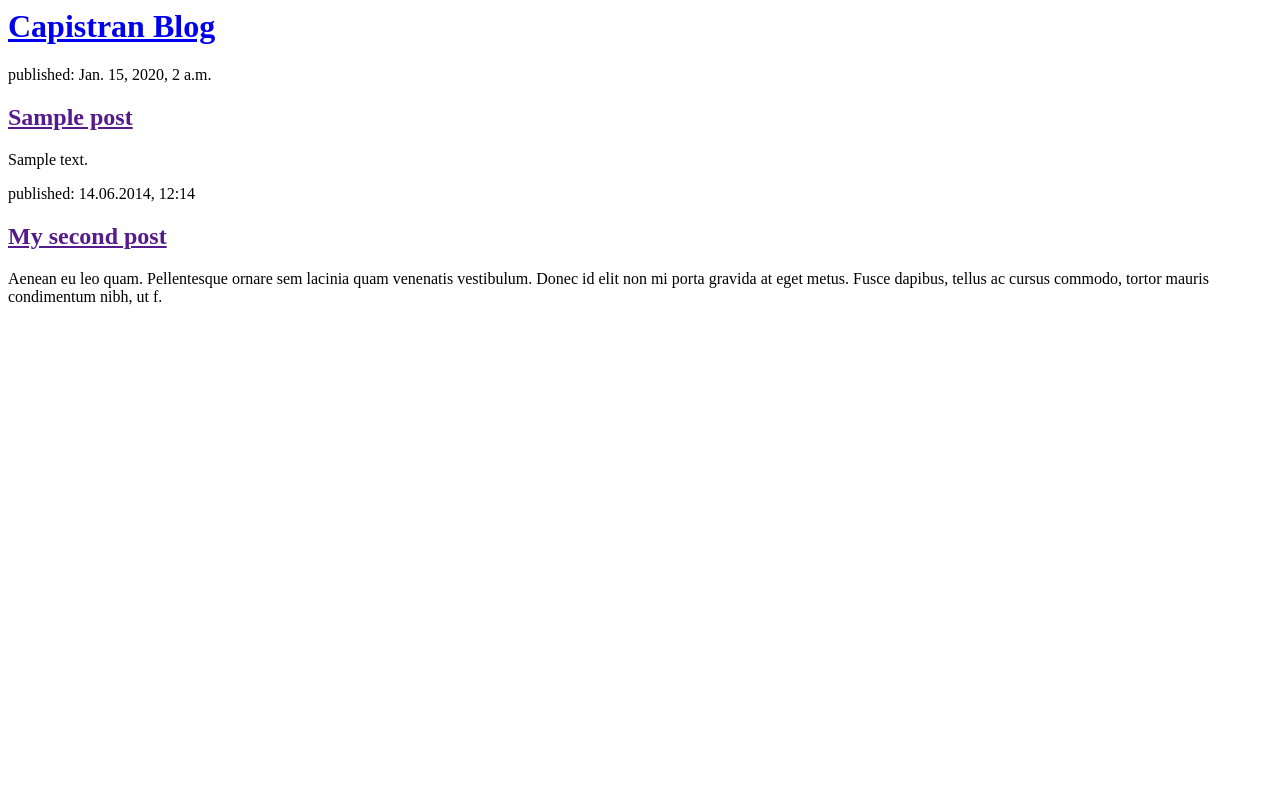
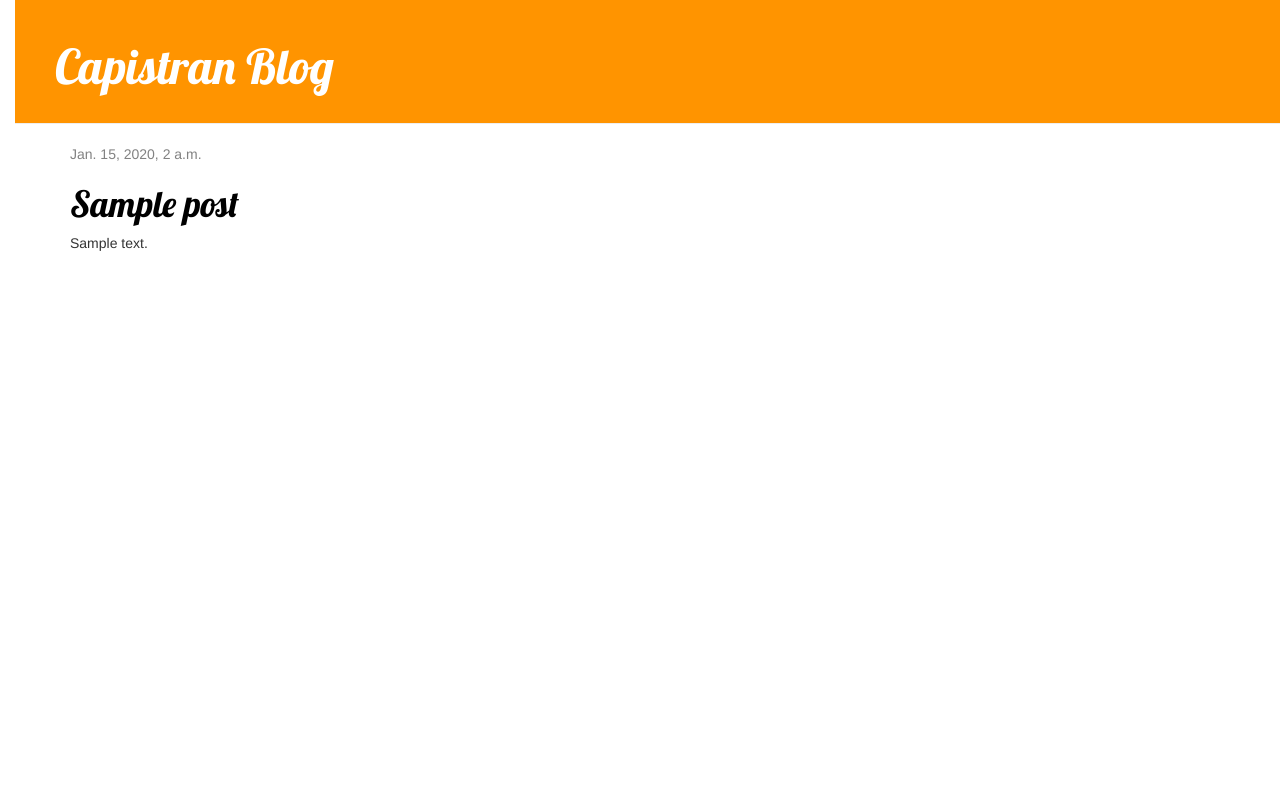
Before and after one commit to capistra/my-first-blog, a Django app: template blog/templates/blog/post_list.html in a window 1280 px wide. Run offline with Django 3.2, Linux system fonts and the light colour scheme; the template is opened without the code that fills it: values that come from a table or form of the project are taken from there, others are empty; tables that the repository leaves empty hold one stand-in row (values such as "Sample post"); some libraries are stand-ins or nearby versions.

Commit message:
Added view and template for detailed blog post as well as CSS for the site.

```diff
--- /dev/null
+++ b/blog/static/css/blog.css
@@ -0,0 +1,55 @@
+h1 a {
+    color: #FCA205;
+    font-family: 'Lobster';
+}
+
+body {
+    padding-left: 15px;
+}
+
+.page-header {
+    background-color: #ff9400;
+    margin-top: 0;
+    padding: 20px 20px 20px 40px;
+}
+
+.page-header h1, .page-header h1 a, .page-header h1 a:visited, .page-header h1 a:active {
+    color: #ffffff;
+    font-size: 36pt;
+    text-decoration: none;
+}
+
+.content {
+    margin-left: 40px;
+}
+
+h1, h2, h3, h4 {
+    font-family: 'Lobster', cursive;
+}
+
+.date {
+    color: #828282;
+}
+
+.save {
+    float: right;
+}
+
+.post-form textarea, .post-form input {
+    width: 100%;
+}
+
+.top-menu, .top-menu:hover, .top-menu:visited {
+    color: #ffffff;
+    float: right;
+    font-size: 26pt;
+    margin-right: 20px;
+}
+
+.post {
+    margin-bottom: 70px;
+}
+
+.post h1 a, .post h1 a:visited {
+    color: #000000;
+}
--- /dev/null
+++ b/blog/templates/blog/base.html
@@ -0,0 +1,23 @@
+{% load staticfiles %}
+<html>
+    <head>
+        <title>Capistran blog</title>
+        <link rel="stylesheet" href="//maxcdn.bootstrapcdn.com/bootstrap/3.2.0/css/bootstrap.min.css">
+        <link rel="stylesheet" href="//maxcdn.bootstrapcdn.com/bootstrap/3.2.0/css/bootstrap-theme.min.css">
+        <link href='//fonts.googleapis.com/css?family=Lobster&subset=latin,latin-ext' rel='stylesheet' type='text/css'>
+        <link rel="stylesheet" href="{% static 'css/blog.css' %}">
+    </head>
+    <body>
+      <div class="page-header">
+     <h1><a href="/">Capistran Blog</a></h1>
+ </div>
+ <div class="content container">
+     <div class="row">
+         <div class="col-md-8">
+         {% block content %}
+         {% endblock %}
+         </div>
+     </div>
+ </div>
+    </body>
+</html>
--- a/blog/templates/blog/post_list.html
+++ b/blog/templates/blog/post_list.html
@@ -1,24 +1,13 @@
-<html>
-    <head>
-        <title>Capistran blog</title>
-    </head>
-    <body>
-        <div>
-            <h1><a href="/">Capistran Blog</a></h1>
+{% extends 'blog/base.html' %}
+
+{% block content %}
+    {% for post in posts %}
+       <div class="post">
+            <div class="date">
+                {{ post.published_date }}
+            </div>
+            <h1><a href="{% url 'post_detail' pk=post.pk %}">{{ post.title }}</a></h1>
+            <p>{{ post.text|linebreaksbr }}</p>
         </div>
-
-      {% for post in posts %}
-           <div>
-               <p>published: {{ post.published_date }}</p>
-               <h2><a href="">{{ post.title }}</a></h2>
-               <p>{{ post.text|linebreaksbr }}</p>
-          </div>
-      {% endfor %}
-
-        <div>
-            <p>published: 14.06.2014, 12:14</p>
-            <h2><a href="">My second post</a></h2>
-            <p>Aenean eu leo quam. Pellentesque ornare sem lacinia quam venenatis vestibulum. Donec id elit non mi porta gravida at eget metus. Fusce dapibus, tellus ac cursus commodo, tortor mauris condimentum nibh, ut f.</p>
-        </div>
-    </body>
-</html>
+    {% endfor %}
+{% endblock %}
```
